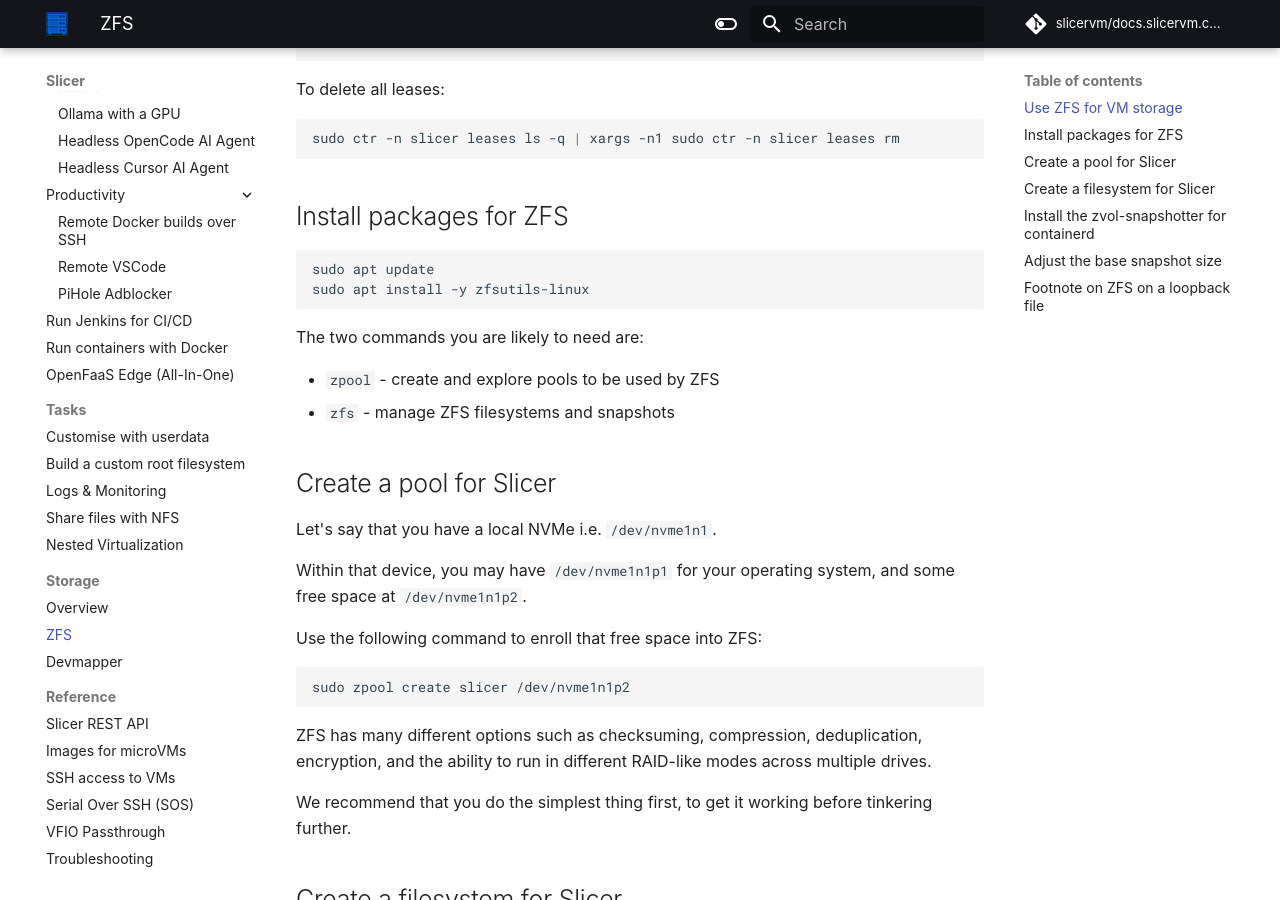
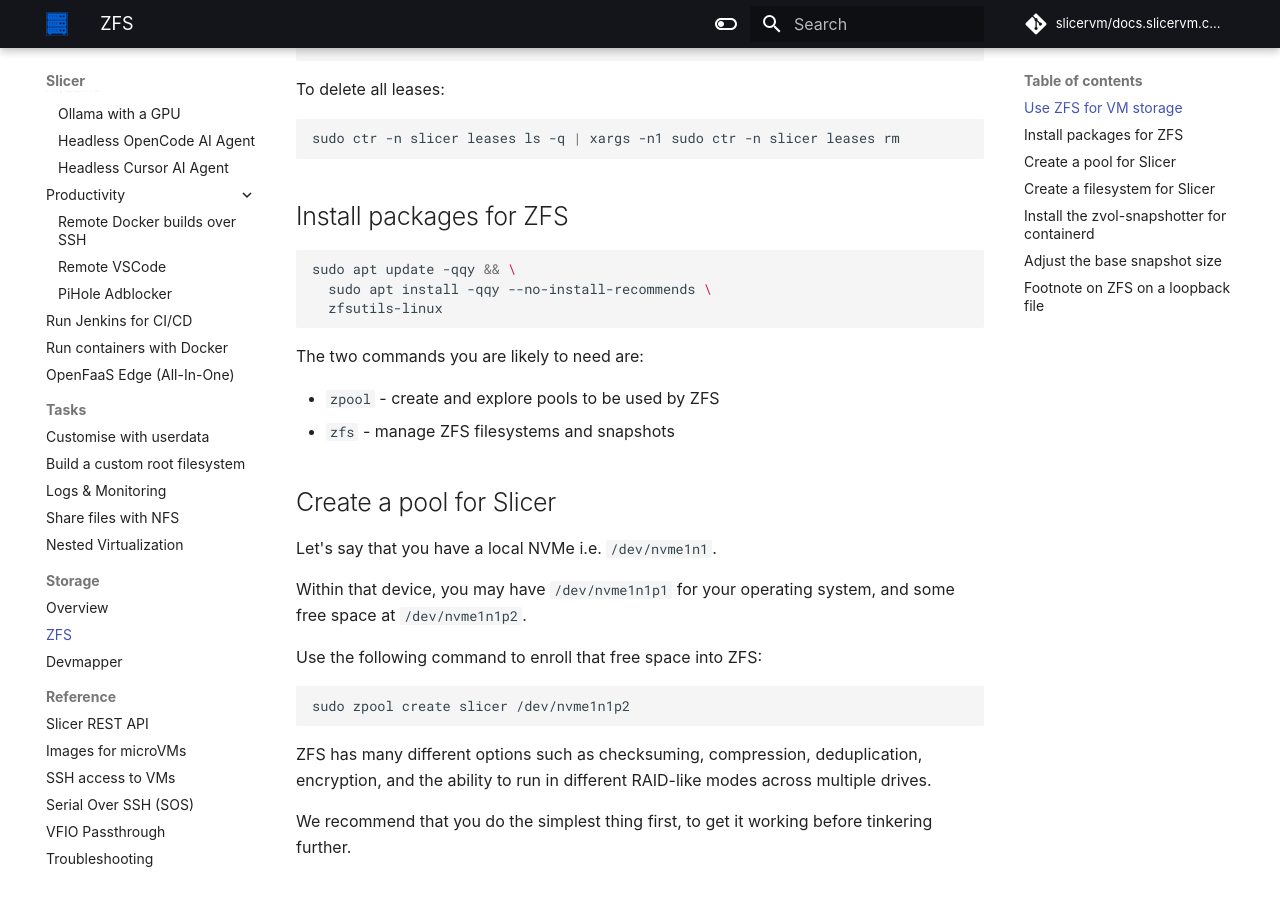
Before and after one commit to slicervm/docs.slicervm.com, an MkDocs documentation site: the page built from docs/storage/zfs.md, in a window 1280 px wide and 900 px high, scrolled down 1273 px. Built offline with MkDocs 1.6.1 and Material for MkDocs 9.7.7, drawn with Linux system fonts in a browser that asks for light colours; some web fonts are replaced; comment, search, counter and statistics services are not loaded.

Commit message:
Update for zfs line
Signed-off-by: Alex Ellis (OpenFaaS Ltd) <alexellis2@gmail.com>

````diff
--- a/docs/storage/zfs.md
+++ b/docs/storage/zfs.md
@@ -60,8 +60,9 @@
 ## Install packages for ZFS
 
 ```bash
-sudo apt update
-sudo apt install -y zfsutils-linux
+sudo apt update -qqy && \
+  sudo apt install -qqy --no-install-recommends \
+  zfsutils-linux
 ```
 
 The two commands you are likely to need are:
````
